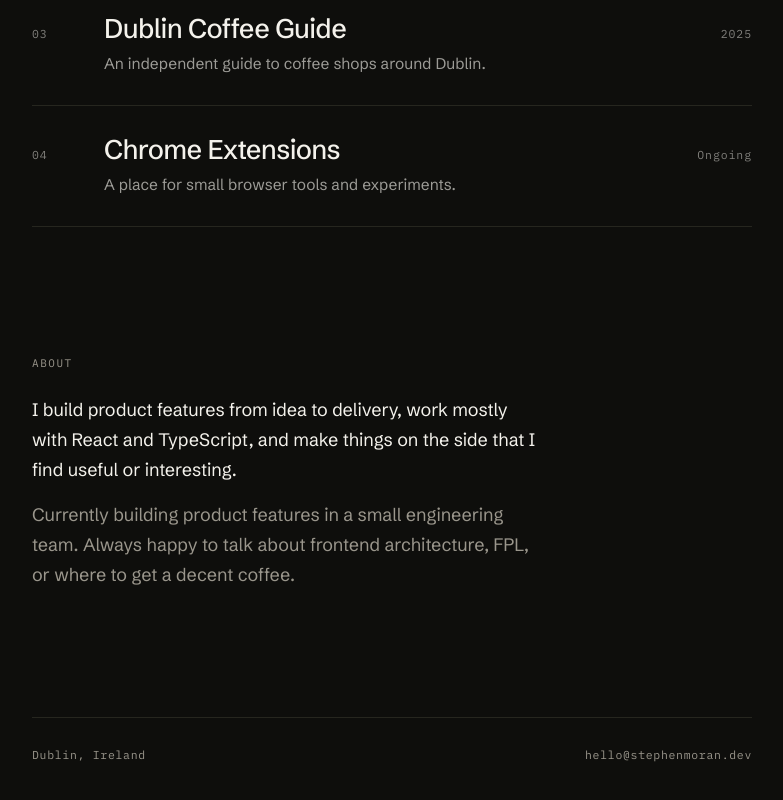
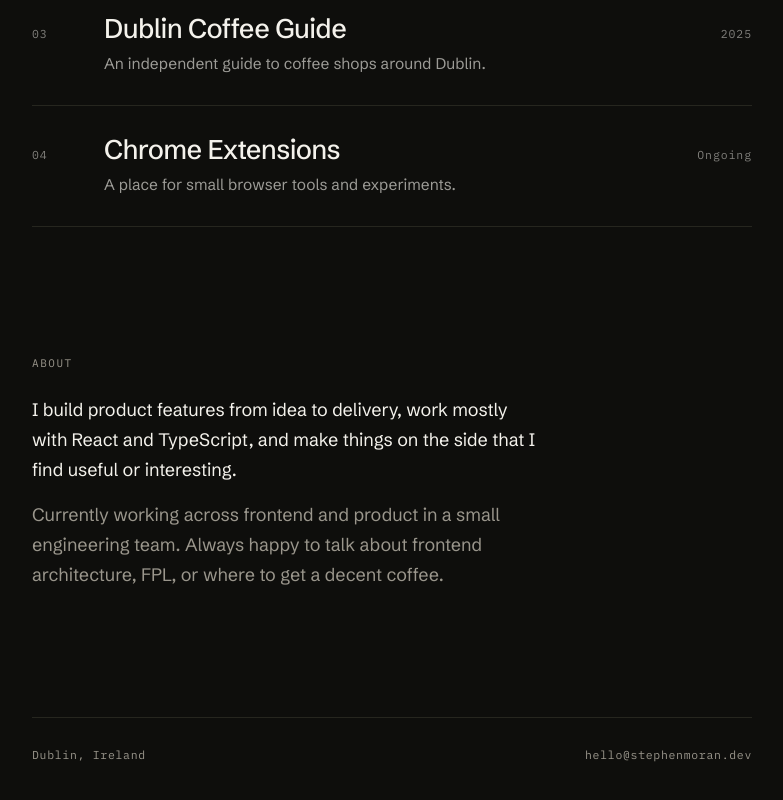
Before and after one commit to StephensGit/stephenmoran.dev, a Next.js app: page / in a window 1280 px wide. Shown: the part 924-1724 px from the top of the page, without its empty margins (16-799 px from the left). Built offline with nearby package versions, Linux system fonts and the light colour scheme.

Commit message:
About section update

```diff
--- a/src/components/About.tsx
+++ b/src/components/About.tsx
@@ -14,7 +14,7 @@ export function About() {
           interesting.
         </p>
         <p className="text-[clamp(16px,1.9vw,18px)] leading-[1.65] tracking-[-0.005em] text-muted-foreground">
-          Currently building product features in a small engineering team.
+          Currently working across frontend and product in a small engineering team.
           Always happy to talk about frontend architecture, FPL, or where to get
           a decent coffee.
         </p>
```
